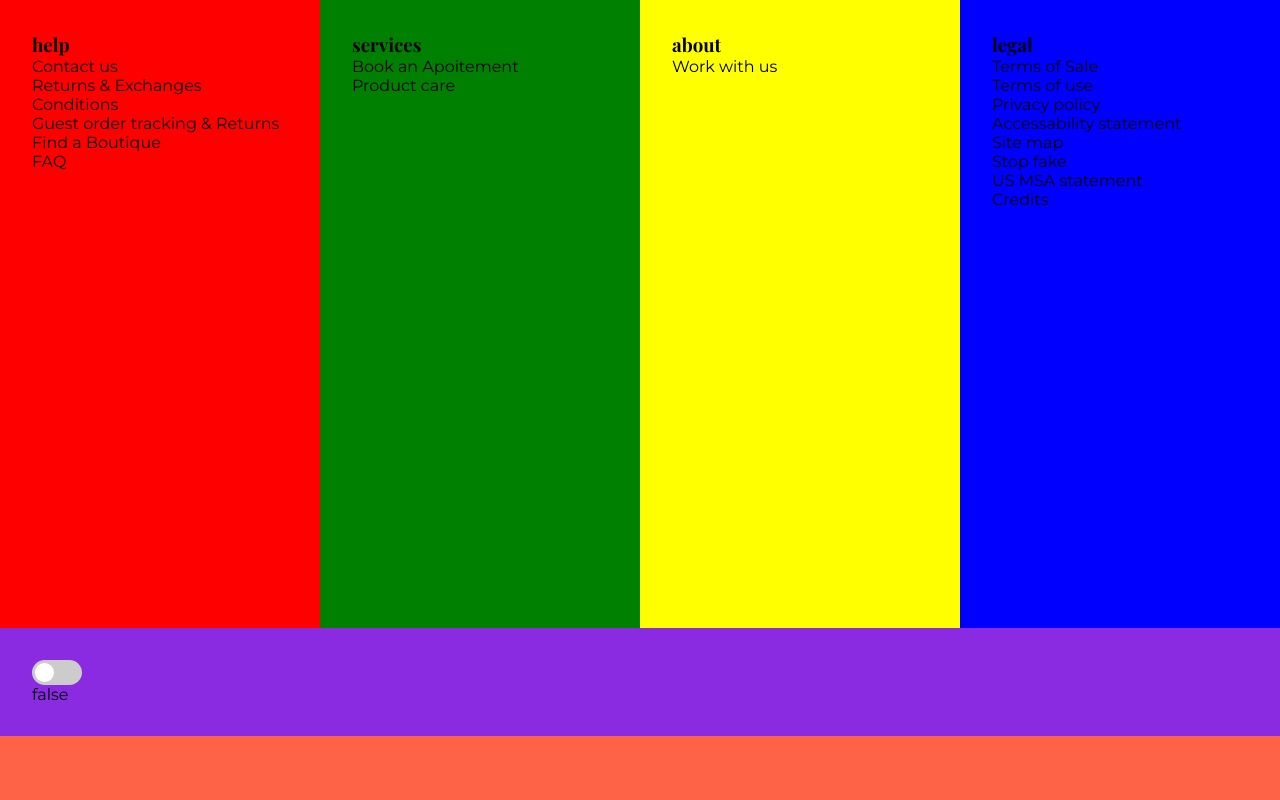
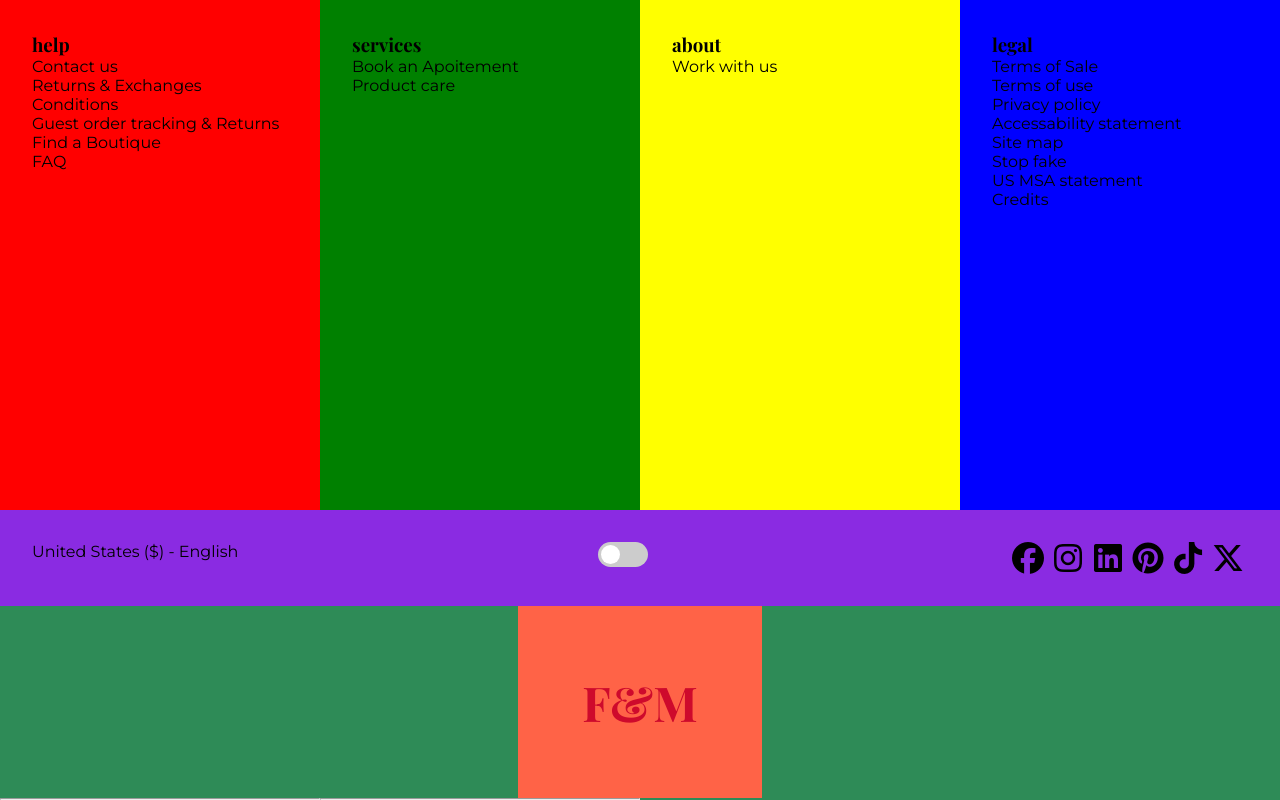
Before and after one commit to yusef-codes10/f-and-m, a Vue app: page / in a window 1280 px wide. Shown: the part 1509-2309 px from the top of the page. Built offline with nearby package versions, Linux system fonts and the light colour scheme.

Commit message:
footer completed all's left styling and improvements

```diff
--- a/src/components/FFooter.vue
+++ b/src/components/FFooter.vue
@@ -40,10 +40,23 @@ import ToggleBtn from './ToggleBtn.vue'
         <li>Credits</li>
       </ul>
     </div>
+    <hr />
     <div class="links">
+      <p>United States ($) - English</p>
       <ToggleBtn />
+      <div class="socials-links">
+        <i class="fa-brands fa-facebook"></i>
+        <i class="fa-brands fa-instagram"></i>
+        <i class="fa-brands fa-linkedin"></i>
+        <i class="fa-brands fa-pinterest"></i>
+        <i class="fa-brands fa-tiktok"></i>
+        <i class="fa-brands fa-x-twitter"></i>
+      </div>
     </div>
-    <div class="logo"></div>
+    <hr />
+    <div class="logo">
+      <h2 class="logo">F&M</h2>
+    </div>
   </footer>
 </template>
 
@@ -98,4 +111,20 @@ footer {
 ul {
   list-style-type: none;
 }
+
+.links {
+  display: flex;
+  justify-content: space-between;
+}
+
+i {
+  font-size: 2rem;
+  cursor: pointer;
+}
+
+.logo {
+  margin: 0 auto;
+  font-size: 3rem;
+  color: var(--brand-color);
+}
 </style>
--- a/src/components/ToggleBtn.vue
+++ b/src/components/ToggleBtn.vue
@@ -9,7 +9,7 @@ const isOn = ref(false)
     <span class="slider"></span>
   </label>
 
-  <p>{{ isOn }}</p>
+  <!-- <p>{{ isOn }}</p> -->
 </template>
 
 <style>
```
